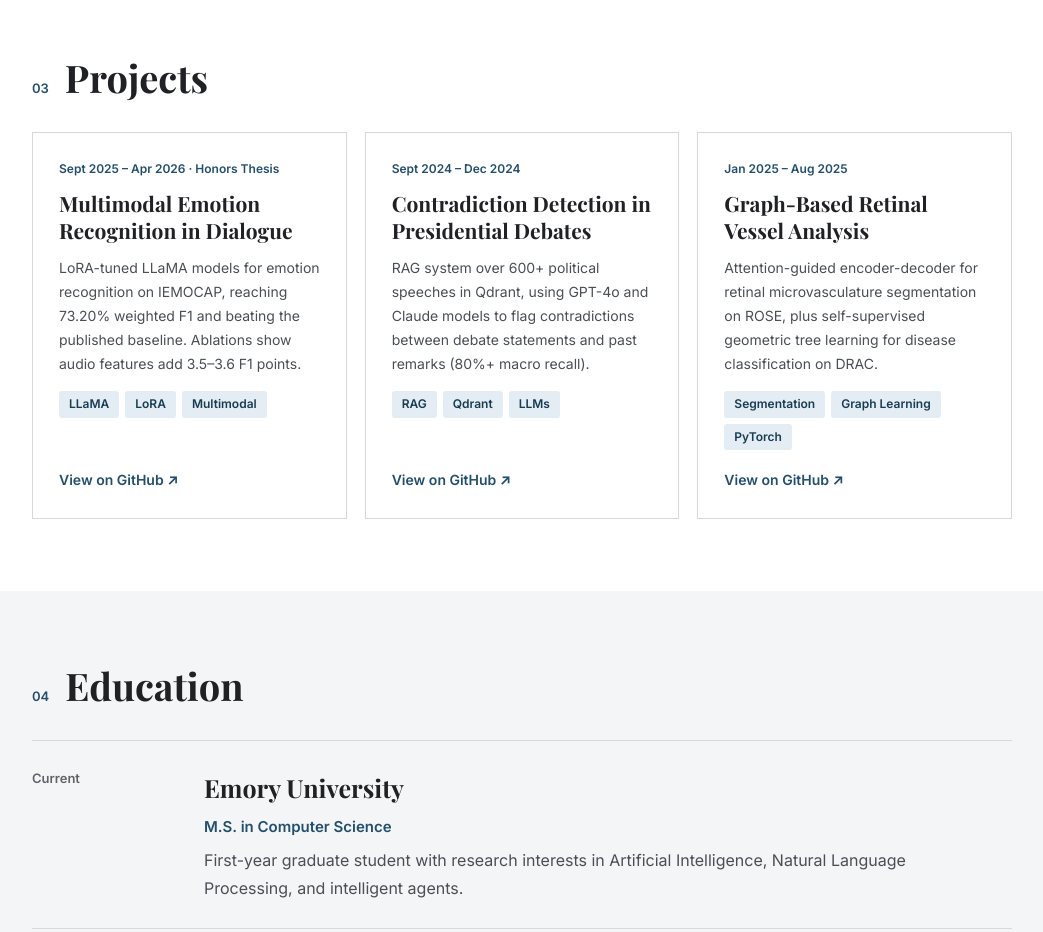
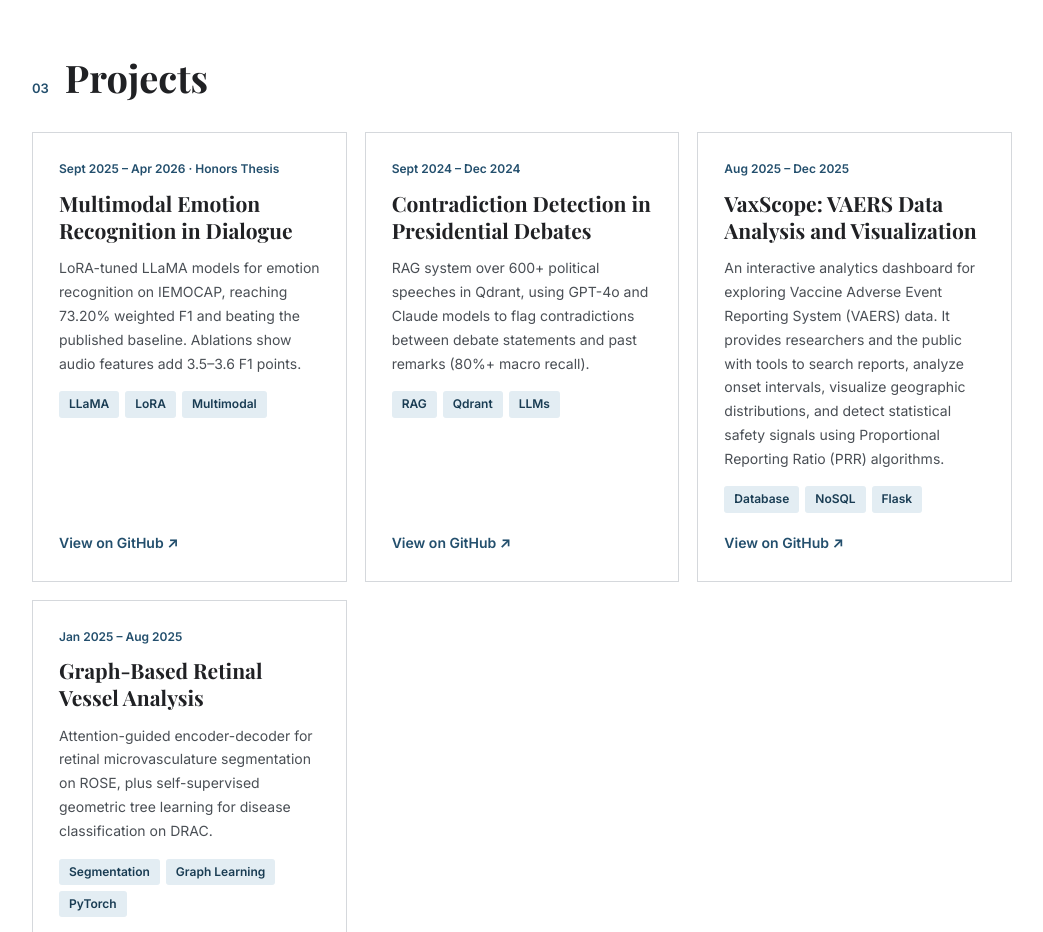
Before and after one commit to YutongHu-Natalie/YutongHu-Natalie.github.io, a plain HTML site: page index.html in a window 1280 px wide. Shown: the part 2200-3132 px from the top of the page, without its empty margins (118-1161 px from the left). Drawn offline with nearby package versions, Linux system fonts and the light colour scheme.

Commit message:
Update index.html

```diff
--- a/index.html
+++ b/index.html
@@ -406,7 +406,36 @@
                         </a>
 
                     </article>
+                    <article class="project-card">
 
+                        <p class="project-date">Aug 2025 – Dec 2025</p>
+
+                        <h3>VaxScope: VAERS Data Analysis and Visualization</h3>
+
+                        <p>
+                            An interactive analytics dashboard for exploring
+                            Vaccine Adverse Event Reporting System (VAERS) data.
+                            It provides researchers and the public with tools to search reports,
+                            analyze onset intervals, visualize geographic distributions,
+                            and detect statistical safety signals using
+                            Proportional Reporting Ratio (PRR) algorithms.
+                        </p>
+
+                        <ul class="project-tags">
+                            <li>Database</li>
+                            <li>NoSQL</li>
+                            <li>Flask</li>
+                        </ul>
+                        <a
+                            class="project-link"
+                            href="https://github.com/HarryJeon24/VAERS_Interactive/blob/main/backend/app.py"
+                            target="_blank"
+                            rel="noopener noreferrer"
+                        >
+                            View on GitHub ↗
+                        </a>
+
+                    </article>
 
                     <article class="project-card">
 
@@ -427,7 +456,7 @@
                             <li>PyTorch</li>
                         </ul>
 
-                        <!-- TODO: replace # with the repo URL, or delete this link -->
+
                         <a
                             class="project-link"
                             href="https://github.com/YutongHu-Natalie/OCTA"
```
